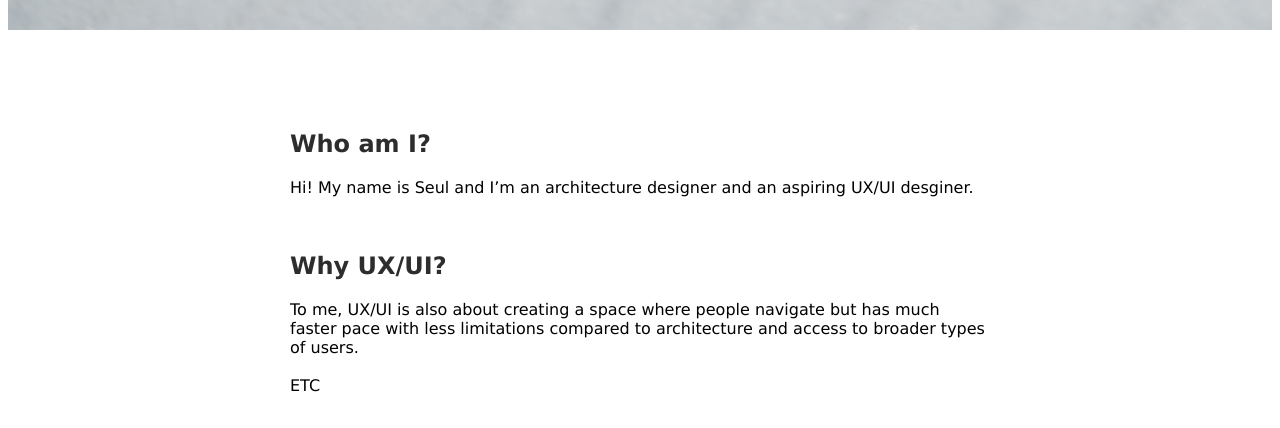
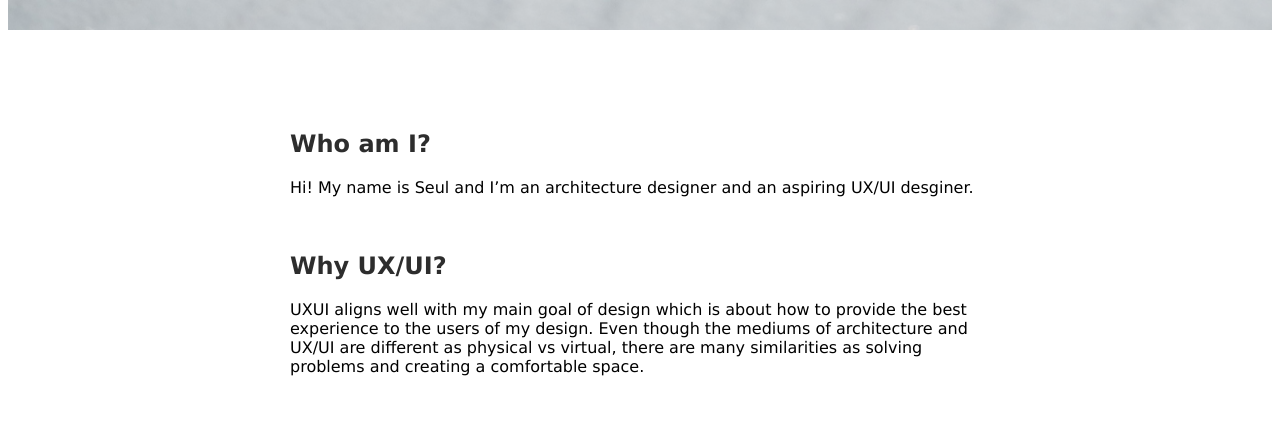
Before and after one commit to ski8689/HW_MyFirstLayout, a plain HTML site: page index.html in a window 1280 px wide. Shown: the part 367-795 px from the top of the page. Drawn offline with Linux system fonts and the light colour scheme.

Commit message:
Iteration

```diff
--- a/index.html
+++ b/index.html
@@ -23,7 +23,7 @@
     </br>
         <div>
             <h2>Why UX/UI?</h2>
-            <p>To me, UX/UI is also about creating a space where people navigate but has much faster pace with less limitations compared to architecture and access to broader types of users. </br></br>ETC</p>
+            <p> UXUI aligns well with my main goal of design which is about how to provide the best experience to the users of my design. Even though the mediums of architecture and UX/UI are different as physical vs virtual, there are many similarities as solving problems and creating a comfortable space. </p>
         </div>
     </br>
         <div>
```
